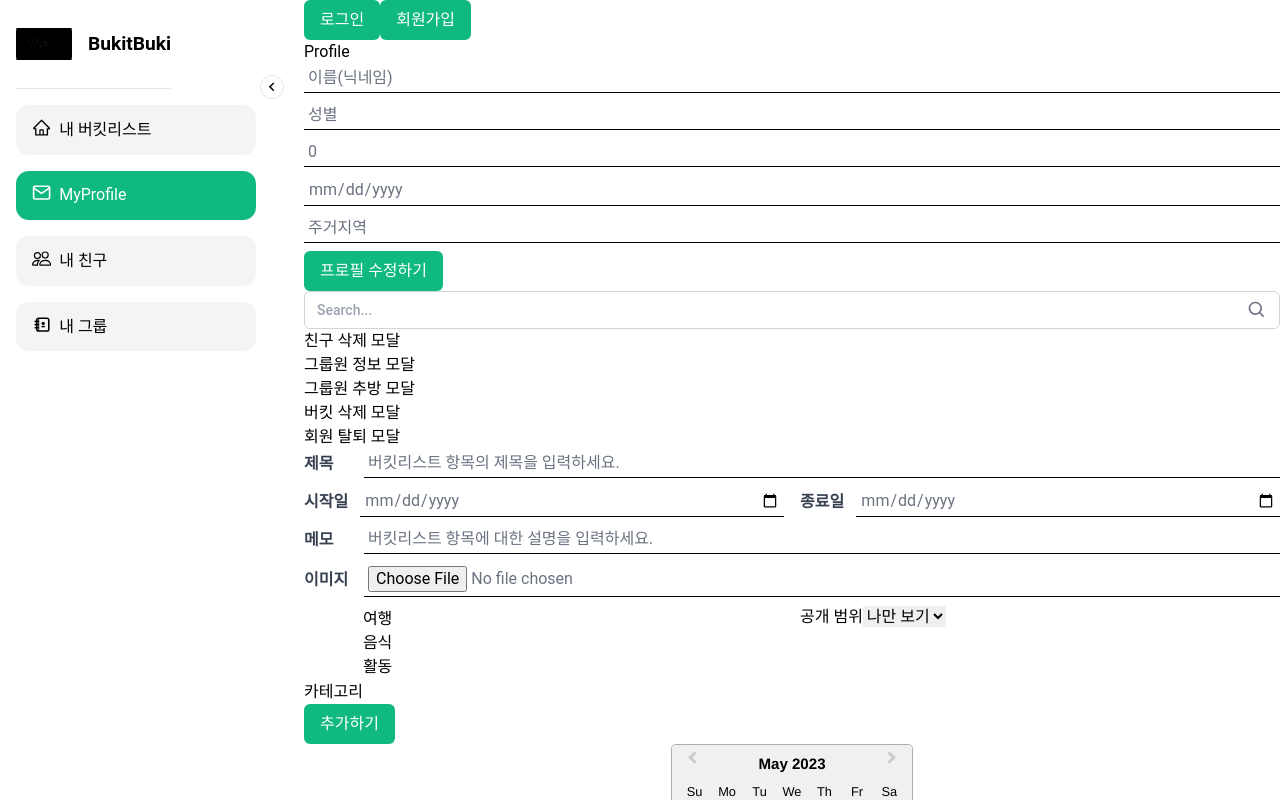
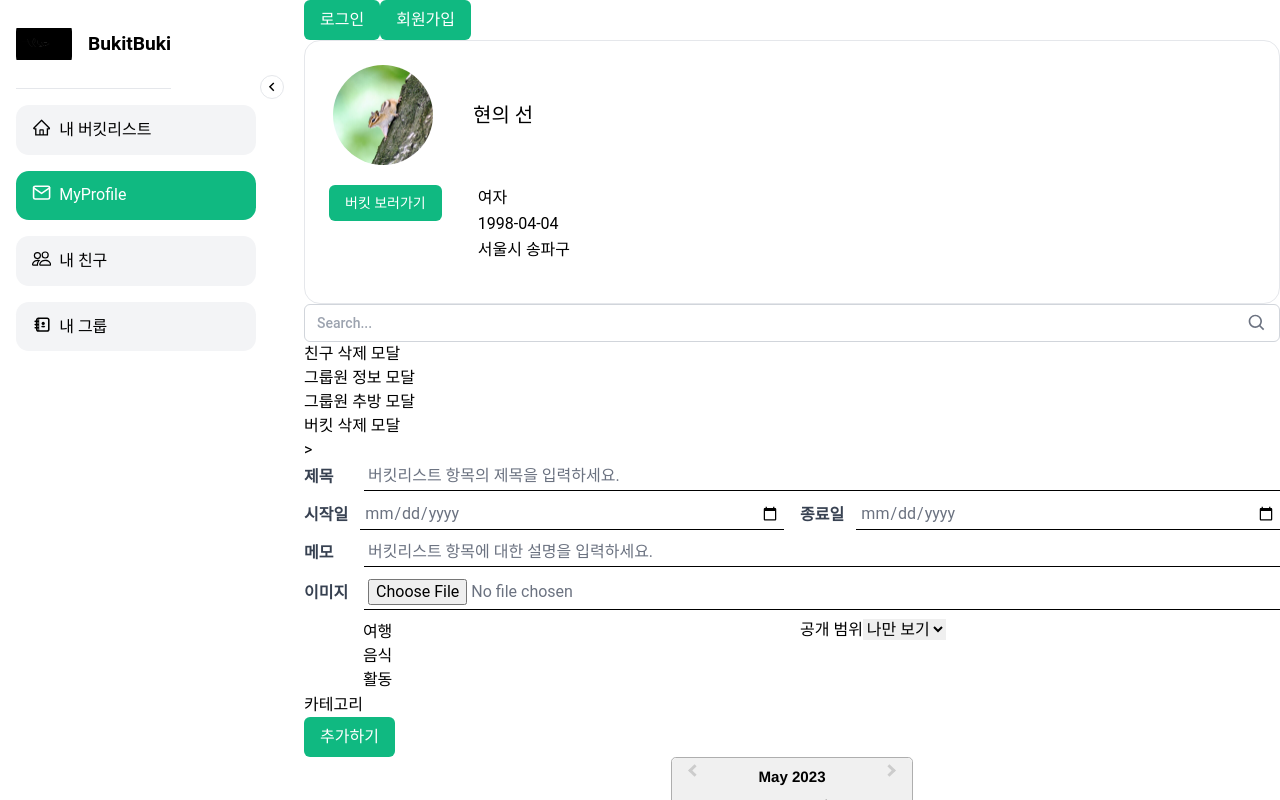
Before and after one commit to Bucket-Business-Organization/buki-buki-client, a Next.js app: page /Profile in a window 1280 px wide. Shown: the top 800 px of the page. Built offline with nearby package versions, Linux system fonts and the light colour scheme.

Commit message:
Design: 피그마 시안 변경 및 내정보관리 추가

```diff
--- a/components/form/MyProfileForm.tsx
+++ b/components/form/MyProfileForm.tsx
@@ -1,160 +1,9 @@
-// import { useState } from "react";
-
-// type ProfileFormProps = {
-//   name: string;
-//   gender: string;
-//   numCompleted: number;
-//   birthday?: Date;
-//   location: string;
-//   onSubmit: (values: ProfileFormValues) => void;
-// };
-
-// type ProfileFormValues = {
-//   name: string;
-//   gender: string;
-//   numCompleted: number;
-//   birthday?: Date;
-//   location: string;
-// };
-
-// const InputForm = ({
-//   name,
-//   gender,
-//   numCompleted,
-//   birthday,
-//   location,
-//   onSubmit,
-// }: ProfileFormProps) => {
-//   const [formValues, setFormValues] = useState<ProfileFormValues>({
-//     name,
-//     gender,
-//     numCompleted,
-//     birthday: birthday ? new Date(birthday) : undefined,
-//     location,
-//   });
-
-//   const handleChange = (e: React.ChangeEvent<HTMLInputElement>) => {
-//     const { name, value } = e.target;
-//     if (name === "birthday") {
-//       const selectedDate = new Date(value);
-//       const today = new Date();
-//       if (selectedDate > today) {
-//         alert("생년월일은 오늘 이전 날짜만 입력 가능합니다.");
-//         setFormValues((prevValues) => ({
-//           ...prevValues,
-//           birthday: undefined,
-//         }));
-//         return;
-//       }
-//     }
-//     setFormValues((prevValues) => ({
-//       ...prevValues,
-//       [name]: name === "birthday" ? new Date(value) : value,
-//     }));
-//   };
-
-//   const handleSubmit = (e: React.FormEvent<HTMLFormElement>) => {
-//     e.preventDefault();
-//     const { name, gender, numCompleted, birthday, location } = formValues;
-//     if (!name || !gender || !numCompleted || !birthday || !location) {
-//       alert("모든 항목을 입력해주세요.");
-//       return;
-//     }
-//     onSubmit(formValues);
-//   };
-
-//   return (
-//     <form onSubmit={handleSubmit}>
-//       <div className="flex flex-col items-center">
-//         <h1 className="text-2xl font-bold mb-8">프로필 수정</h1>
-//         <div className="w-96 space-y-4">
-//           <div>
-//             <label htmlFor="name" className="sr-only">
-//               Name
-//             </label>
-//             <input
-//               type="text"
-//               name="name"
-//               id="name"
-//               className="p-2 rounded-md border-gray-300 w-full"
-//               placeholder="이름(닉네임)"
-//               value={formValues.name}
-//               onChange={handleChange}
-//             />
-//           </div>
-//           <div>
-//             <label htmlFor="gender" className="sr-only">
-//               Gender
-//             </label>
-//             <input
-//               type="text"
-//               name="gender"
-//               id="gender"
-//               className="p-2 rounded-md border-gray-300 w-full"
-//               placeholder="성별"
-//               value={formValues.gender}
-//               onChange={handleChange}
-//             />
-//           </div>
-//           <div>
-//             <label htmlFor="numCompleted" className="sr-only">
-//               Number of Completed Tasks
-//             </label>
-//             <input
-//               type="number"
-//               name="numCompleted"
-//               id="numCompleted"
-//               className="p-2 rounded-md border-gray-300 w-full"
-//               placeholder="달성한 버킷리스트 수"
-//               value={formValues.numCompleted}
-//               onChange={handleChange}
-//             />
-//           </div>
-//           <div>
-//             <label htmlFor="birthday" className="sr-only">
-//               Birthday
-//             </label>
-//             <input
-//               type="date"
-//               name="birthday"
-//               id="birthday"
-//               className="p-2 rounded-md border-gray-300 w-full"
-//               placeholder="생년월일"
-//               value={formValues.birthday?.toISOString().substr(0, 10)}
-//               onChange={handleChange}
-//             />
-//           </div>
-//           <div>
-//             <label htmlFor="location" className="sr-only">
-//               Location
-//             </label>
-//             <input
-//               type="text"
-//               name="location"
-//               id="location"
-//               className="p-2 rounded-md border-gray-300 w-full"
-//               placeholder="주거지역"
-//               value={formValues.location}
-//               onChange={handleChange}
-//             />
-//           </div>
-//         </div>
-//         <button
-//           type="submit"
-//           className="mt-8 bg-emerald-500 hover:bg-emerald-400 text-white font-semibold py-2 px-4 rounded-md"
-//         >
-//           수정완료
-//         </button>
-//       </div>
-//     </form>
-//   );
-// };
-
-// export default InputForm;
-
 import React, { useState } from "react";
 import Input from "../common/Input";
 import DefaultButton from "../common/DefaultButton";
+import ProfileImage from "../common/ProfileImage";
+import { BsFillPencilFill } from "react-icons/bs";
+import WithdrawalModal from "../modal/WithdrawalFromMembership";
 
 interface ProfileFormProps {
   nickname: string;
@@ -162,20 +11,28 @@ interface ProfileFormProps {
   bucketListCount: number;
   birthdate: string;
   location: string;
+  password: string;
 }
 
-const ProfileForm: React.FC<ProfileFormProps> = ({
+const MyProfileForm: React.FC<ProfileFormProps> = ({
   nickname,
   gender,
   bucketListCount,
   birthdate,
   location,
+  password,
 }) => {
   const [isEditMode, setIsEditMode] = useState(false);
-  const [updatedNickname, setUpdatedNickname] = useState(nickname);
-  const [updatedGender, setUpdatedGender] = useState(gender);
-  const [updatedBirthdate, setUpdatedBirthdate] = useState(birthdate);
-  const [updatedLocation, setUpdatedLocation] = useState(location);
+  const [isNickNameEditMode, setIsNickNameEditMode] = useState(false);
+  const [isPasswordEditMode, setIsPasswordEditMode] = useState(false);
+  const [isMyInfoMode, setIsMyInfoMode] = useState(false);
+  const [updatedNickname, setUpdatedNickname] = useState("현의 선");
+  const [updatedGender, setUpdatedGender] = useState("여자");
+  const [updatedBirthdate, setUpdatedBirthdate] = useState("1998-04-04");
+  const [updatedPassword, setUpdatedPassword] = useState("12345");
+  const [updatedLocation, setUpdatedLocation] = useState("서울시 송파구");
+  const [withdrawalFromMembership, setWithdrawalFromMembership] =
+    useState(false);
 
   const handleNicknameChange = (event: React.ChangeEvent<HTMLInputElement>) => {
     setUpdatedNickname(event.target.value);
@@ -204,6 +61,15 @@ const ProfileForm: React.FC<ProfileFormProps> = ({
   const handleEditClick = () => {
     setIsEditMode(true);
   };
+  const handleMyInfoClick = () => {
+    setIsMyInfoMode(true);
+  };
+  const handlNickNameEditClick = () => {
+    setIsNickNameEditMode(true);
+  };
+  const handlPasswordEditClick = () => {
+    setIsPasswordEditMode(true);
+  };
 
   const handleSaveClick = () => {
     // Save the updated profile information here
@@ -213,25 +79,138 @@ const ProfileForm: React.FC<ProfileFormProps> = ({
     setUpdatedLocation(updatedLocation);
     setIsEditMode(false);
   };
+  const handleSaveNickNameClick = () => {
+    // Save the updated profile information here
+    setUpdatedNickname(updatedNickname);
+    setIsNickNameEditMode(false);
+  };
+  const handlePaswwordSaveClick = () => {
+    // Save the updated profile information here
+    setUpdatedPassword(updatedPassword);
+    setIsPasswordEditMode(false);
+  };
 
   const handleCancelClick = () => {
     // Reset the updated profile information to the original values here
     setIsEditMode(false);
   };
+  const handleNickCancelClick = () => {
+    // Reset the updated profile information to the original values here
+    setIsNickNameEditMode(false);
+  };
+  const handleNPasswordCancelClick = () => {
+    // Reset the updated profile information to the original values here
+    setIsPasswordEditMode(false);
+  };
 
   return (
-    <div>
-      <h1>Profile</h1>
+    <div className="rounded-2xl	border-solid	border-gray-200 border p-4 py-1">
+      {/* 내정보 */}
+      {isMyInfoMode ? (
+        <div
+          className={
+            !isMyInfoMode
+              ? "flex  items-center justify-between"
+              : "flex  items-center justify-center"
+          }
+        >
+          <div className="flex items-center justify-center flex-col h-full">
+            <div className="flex items-center justify-center">
+              <ProfileImage src="/다람.jpeg" alt="다람쥐 프로필" />
+            </div>
+            {/* 닉 변경 */}
+            {!isNickNameEditMode ? (
+              <div className="flex items-center justify-center">
+                <div className="text-xl flex items-center justify-center mr-2">
+                  현의 선
+                </div>
+                <BsFillPencilFill
+                  className="text-gray-400"
+                  onClick={handlNickNameEditClick}
+                />
+              </div>
+            ) : (
+              <div className="">
+                <div className="flex">
+                  <div className="text-gray-500 w-20 ">닉네임</div>
+
                   <Input
-        id="nickname"
-        label="Nickname"
+                    id="닉네임"
+                    label="닉네임"
                     value={updatedNickname}
                     onChange={handleNicknameChange}
                     showLabel={false}
-        disabled={!isEditMode}
+                    disabled={!isNickNameEditMode}
                     defaultValue={updatedNickname}
                     placeholder="이름(닉네임)"
                   />
+                </div>
+
+                <div className="text-right">
+                  <div className="flex justify-end">
+                    <DefaultButton
+                      label="확인"
+                      onClick={handleSaveNickNameClick}
+                      className="text-sm text-blue-600 bg-white hover:bg-white"
+                    />
+                    <DefaultButton
+                      label="취소"
+                      onClick={handleNickCancelClick}
+                      className="text-sm text-blue-600 bg-white hover:bg-white"
+                    />
+                  </div>
+                </div>
+              </div>
+            )}
+          </div>
+
+          {isMyInfoMode ? null : (
+            <div>
+              <DefaultButton
+                label={`내 정보 관리 >`}
+                onClick={handleMyInfoClick}
+                className=" text-sm  hover:bg-white hover:text-black text-green-950 bg-white"
+              />
+            </div>
+          )}
+        </div>
+      ) : (
+        <div className="">
+          <div className="flex  items-center justify-between">
+            <div className="flex items-center justify-center text-center ">
+              <div className="flex items-center justify-center ml-3">
+                <ProfileImage src={"/다람.jpeg"} alt={"다람쥐 프로필"} />
+              </div>
+              <div className="text-xl ml-10 ">현의 선</div>
+            </div>
+
+            {isMyInfoMode ? null : (
+              <div>
+                <DefaultButton
+                  label={`내 정보 관리 >`}
+                  onClick={handleMyInfoClick}
+                  className=" text-sm  hover:bg-white hover:text-black text-green-950 bg-white"
+                />
+              </div>
+            )}
+          </div>
+          <div className="flex items-start px-2 ">
+            <DefaultButton
+              label={"버킷 보러가기"}
+              onClick={() => {
+                alert("버킷목록");
+              }}
+              className="text-sm	px-1 mr-9"
+            />
+            {!isEditMode ? (
+              <div className="text-base leading-relaxed">
+                <div>{updatedGender}</div>
+                <div>{updatedBirthdate}</div>
+                <div>{updatedLocation}</div>
+              </div>
+            ) : (
+              <div className="">
+                <div className="flex items-center ">
                   <Input
                     id="gender"
                     label="Gender"
@@ -242,20 +221,8 @@ const ProfileForm: React.FC<ProfileFormProps> = ({
                     defaultValue={updatedGender}
                     placeholder="성별"
                   />
-      <Input
-        id="bucketListCount"
-        label="Bucket List Count"
-        type="number"
-        value={bucketListCount !== undefined ? bucketListCount.toString() : ""}
-        onChange={() => {}}
-        showLabel={false}
-        disabled={true}
-        defaultValue={
-          bucketListCount !== undefined ? bucketListCount.toString() : ""
-        }
-        placeholder="달성한 버킷리스트 수"
-      />
-
+                </div>
+                <div className="flex items-center">
                   <Input
                     id="birthdate"
                     label="Birthdate"
@@ -267,6 +234,8 @@ const ProfileForm: React.FC<ProfileFormProps> = ({
                     defaultValue={updatedBirthdate}
                     placeholder="생년월일"
                   />
+                </div>
+                <div className="flex items-center">
                   <Input
                     id="location"
                     label="Location"
@@ -277,18 +246,134 @@ const ProfileForm: React.FC<ProfileFormProps> = ({
                     defaultValue={updatedLocation}
                     placeholder="주거지역"
                   />
+                </div>
+              </div>
+            )}
+          </div>
+        </div>
+      )}
+
+      {!isMyInfoMode ? (
+        <div className="text-right">
           {isEditMode ? (
             <>
-          <div className="flex space-x-2">
-            <DefaultButton label="프로필 수정완료" onClick={handleSaveClick} />
-            <DefaultButton label="수정취소" onClick={handleCancelClick} />
+              <div className="flex justify-end">
+                <DefaultButton
+                  label="수정완료"
+                  onClick={handleSaveClick}
+                  className="text-sm text-blue-600 bg-white hover:bg-white"
+                />
+                <DefaultButton
+                  label="수정취소"
+                  onClick={handleCancelClick}
+                  className="text-sm text-blue-600 bg-white hover:bg-white"
+                />
               </div>
             </>
           ) : (
-        <DefaultButton label="프로필 수정하기" onClick={handleEditClick} />
+            <DefaultButton
+              label={"수정하기"}
+              onClick={handleEditClick}
+              className="text-sm text-blue-600 bg-white hover:bg-white"
+            />
           )}
+        </div>
+      ) : null}
+      {/* 개인정보 비밀번호 변경 */}
+      {isMyInfoMode ? (
+        <div className="mt-10 w-2/3 flex flex-col justify-center m-auto ">
+          <h2 className="text-lg font-bold border-b border-black mb-4">
+            개인정보
+          </h2>
+          <div className="flex ">
+            <div className="text-gray-500 w-20 ">이메일</div>
+
+            <div className="text-black">yseon@naver.com</div>
+          </div>
+          {!isPasswordEditMode ? (
+            <div className="w-full  flex justify-between">
+              <div className="flex ">
+                <div className="text-gray-500 w-20 ">비밀번호</div>
+                <Input
+                  id={"비밀번호"}
+                  label={"비밀번호"}
+                  defaultValue={updatedPassword}
+                  type="password"
+                  showLabel={false}
+                  disabled={!isPasswordEditMode}
+                  className="border-none ml-4"
+                />
+              </div>
+              <DefaultButton
+                label={"변경하기"}
+                onClick={handlPasswordEditClick}
+                className="text-sm text-blue-600 bg-white hover:bg-white"
+              />
+            </div>
+          ) : (
+            <div>
+              <div className="flex mt-4">
+                <h2 className="text-gray-500 w-20">비밀번호</h2>
+                <div className="w-full">
+                  <Input
+                    id={"현재 비밀번호"}
+                    label={"현재 비밀번호"}
+                    type="password"
+                    showLabel={false}
+                    disabled={isPasswordEditMode}
+                    placeholder="현재 비밀번호"
+                  />
+                  <Input
+                    id={"새 비밀번호"}
+                    label={"새 비밀번호"}
+                    type="password"
+                    showLabel={false}
+                    disabled={isPasswordEditMode}
+                    placeholder="새 비밀번호"
+                  />
+                  <Input
+                    id={"새 비밀번호 확인"}
+                    label={"새 비밀번호 확인"}
+                    type="password"
+                    showLabel={false}
+                    disabled={isPasswordEditMode}
+                    placeholder="새 비밀번호 확인"
+                  />
+                </div>
+              </div>
+              <div className="text-right">
+                <div className="flex justify-end">
+                  <DefaultButton
+                    label="확인"
+                    onClick={handlePaswwordSaveClick}
+                    className="text-sm text-blue-600 bg-white hover:bg-white"
+                  />
+                  <DefaultButton
+                    label="취소"
+                    onClick={handleNPasswordCancelClick}
+                    className="text-sm text-blue-600 bg-white hover:bg-white"
+                  />
+                </div>
+              </div>
+            </div>
+          )}
+          <div className="flex justify-between items-center border-b border-black my-4">
+            <h2 className="text-lg font-bold  ">회원탈퇴</h2>
+            <button
+              className="mr-5"
+              onClick={() => {
+                setWithdrawalFromMembership(true);
+              }}
+            >{`>`}</button>
+            <WithdrawalModal
+              withdrawalFromMembership={withdrawalFromMembership}
+              setWithdrawalFromMembership={setWithdrawalFromMembership}
+            />
+          </div>
+        </div>
+      ) : null}
     </div>
   );
 };
 
-export default ProfileForm;
+export default MyProfileForm;
--- /dev/null
+++ b/components/form/NewProfileForm.tsx
@@ -0,0 +1,60 @@
+import React from "react";
+import ProfileImage from "../common/ProfileImage";
+import Input from "../common/Input";
+
+interface NewProfileFormProps {
+  // Props 정의
+}
+
+const NewProfileForm: React.FC<NewProfileFormProps> = () => {
+  const handleSave = () => {
+    // 프로필 정보 저장 처리
+  };
+
+  const handleEdit = () => {
+    // 프로필 정보 수정 처리
+  };
+
+  return (
+    <div className="flex">
+      <div className="flex items-center">
+        <ProfileImage src={"/다람.jpeg"} alt={"다람쥐 프로필"} />
+      </div>
+      <div className="ml-4">
+        <Input id={""} label={""} />
+        <div className="flex items-center">
+          <label htmlFor="name" className="mr-2">
+            이름:
+          </label>
+          <input type="text" id="name" />
+        </div>
+        <div className="flex items-center">
+          <label htmlFor="gender" className="mr-2">
+            성별:
+          </label>
+          <input type="text" id="gender" />
+        </div>
+        <div className="flex items-center">
+          <label htmlFor="birthdate" className="mr-2">
+            생년월일:
+          </label>
+          <input type="text" id="birthdate" />
+        </div>
+        <div className="flex items-center">
+          <label htmlFor="location" className="mr-2">
+            주거지역:
+          </label>
+          <input type="text" id="location" />
+        </div>
+        <div>
+          <button onClick={handleSave} className="mr-2">
+            내 정보 관리
+          </button>
+          <button onClick={handleEdit}>수정하기</button>
+        </div>
+      </div>
+    </div>
+  );
+};
+
+export default NewProfileForm;
--- a/pages/Profile.tsx
+++ b/pages/Profile.tsx
@@ -8,19 +8,17 @@ import DefaultModal from "@/components/common/DefaultModal";
 import DefaultButton from "@/components/common/DefaultButton";
 import AddBukiForm from "@/components/form/AddBukiForm";
 import Link from "next/link";
-import SignIn from "./SignIn";
+import NewProfileForm from "@/components/form/NewProfileForm";
 
 const Profile = () => {
   const [friendDeletion, setFriendDeletion] = useState(false);
   const [groupMemberInformation, setGroupMemberInformation] = useState(false);
   const [groupMemberRemoval, setGroupMemberRemoval] = useState(false);
-  const [withdrawalFromMembership, setWithdrawalFromMembership] =
-    useState(false);
   const [bucketDeletion, setBucketDeletion] = useState(false);
-  const [isAgreed, setIsAgreed] = useState(false);
 
   return (
     <BaseLayout>
+      {/* <NewProfileForm /> */}
       <Link href="/SignIn">
         <DefaultButton
           label={"로그인"}
@@ -43,6 +41,7 @@ const Profile = () => {
         bucketListCount={0}
         birthdate={""}
         location={""}
+        password={""}
       />
       <SearchForm onSearch={(searchText) => console.log(searchText)} />
       <button
@@ -77,13 +76,7 @@ const Profile = () => {
         버킷 삭제 모달
       </button>
       <br />
-      <button
-        onClick={() => {
-          setWithdrawalFromMembership(true);
-        }}
-      >
-        회원 탈퇴 모달
-      </button>
+      <button onClick={() => {}}>{">"}</button>
 
       <DefaultModal
         isOpen={friendDeletion}
@@ -93,8 +86,8 @@ const Profile = () => {
         title={"친구 삭제 모달"}
       >
         <div className="text-xl font-medium">
-          친구 <span className=" font-bold text-emerald-500">다람쥐</span>님을
-          삭제하시겠습니까?
+          친구 <span className=" font-bold text-emerald-500">다람쥐</span>
+          님을 삭제하시겠습니까?
         </div>
         <ProfileImage src="/다람.jpeg" alt="profileImage" size={120} />
         <div className="mb-5">
@@ -156,8 +149,8 @@ const Profile = () => {
         title={"그룹원 추방 모달"}
       >
         <div className="text-xl font-medium">
-          그룹원 <span className=" font-bold text-emerald-500">다람쥐</span>님을
-          추방하시겠습니까?
+          그룹원 <span className=" font-bold text-emerald-500">다람쥐</span>
+          님을 추방하시겠습니까?
         </div>
         <ProfileImage src="/다람.jpeg" alt="profileImage" size={120} />
         <div className="flex space-x-2">
@@ -197,54 +190,6 @@ const Profile = () => {
           }}
         />
       </DefaultModal>
-      <DefaultModal
-        isOpen={withdrawalFromMembership}
-        onClose={() => {
-          setWithdrawalFromMembership(false);
-          setIsAgreed(false);
-        }}
-        title={"회원 탈퇴 모달"}
-      >
-        <h2 className="text-xl font-medium">회원탈퇴</h2>
-        <p className="my-5">
-          탈퇴 완료 후에는 회원님의 모든 정보가 삭제됩니다. 아래 입력창에
-          “동의합니다”를 입력하고 확인을 누르면 탈퇴가 완료됩니다.
-        </p>
-        <p className="text-sm mb-2">
-          위 내용을 확인했으며 회원 탈퇴를 동의하십니까?
-        </p>
-
-        <div>
-          <div className="mb-4">
-            <Input
-              placeholder="동의합니다"
-              onChange={(e) => {
-                if (e.target.value === "동의합니다") {
-                  setIsAgreed(true);
-                } else {
-                  setIsAgreed(false);
-                }
-              }}
-              id={"회원탈퇴인풋"}
-              label={"회원탈퇴인풋"}
-              showLabel={false}
-            />
-          </div>
-          <DefaultButton
-            label="확인"
-            onClick={() => {
-              if (isAgreed) {
-                console.log("탈퇴 완료");
-                setWithdrawalFromMembership(false); // 모달 닫기
-              } else {
-                alert("회원 탈퇴에 동의해주세요.");
-              }
-            }}
-            disabled={!isAgreed}
-            className={`w-full ${isAgreed ? "" : "bg-gray-400"} text-white`}
-          />
-        </div>
-      </DefaultModal>
 
       <AddBukiForm />
     </BaseLayout>
```
Lines whose indentation alone changed are shown as unchanged.
